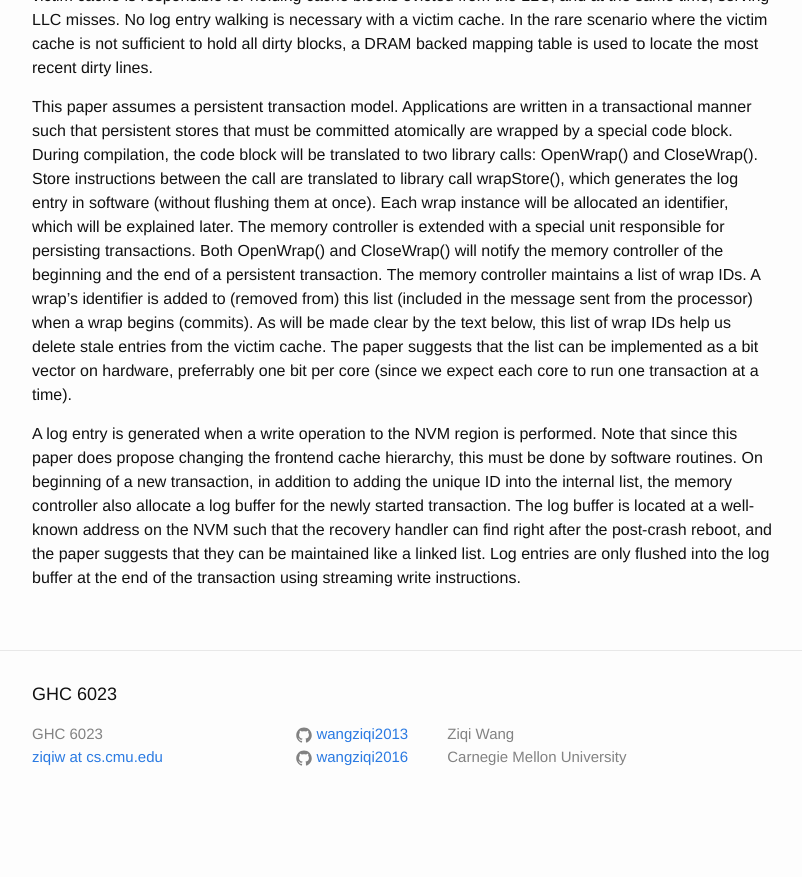
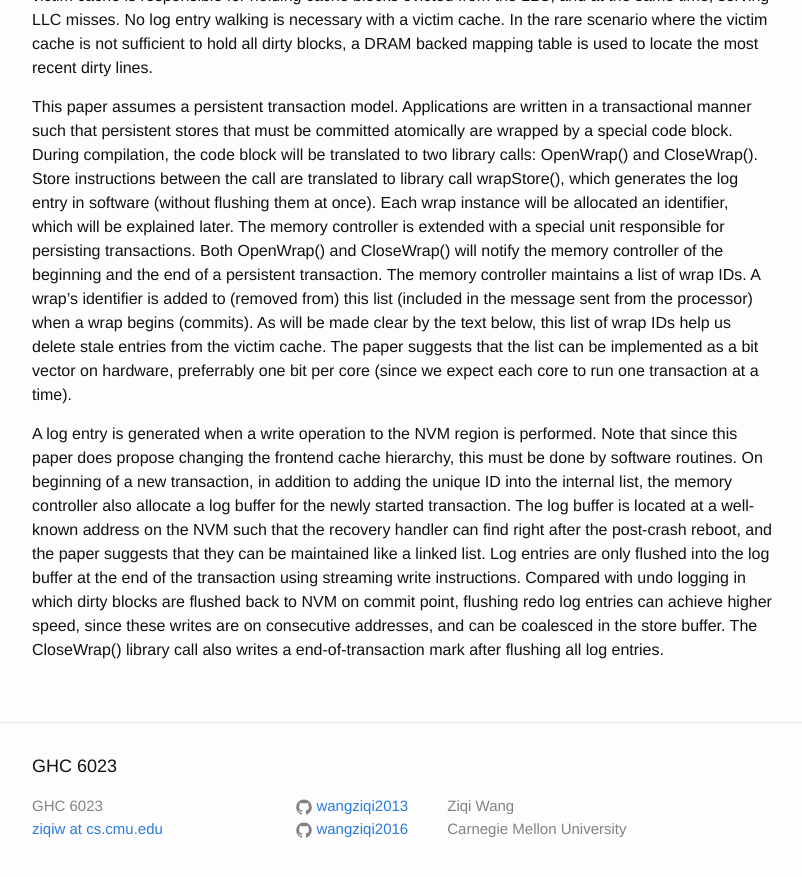
Before and after one commit to wangziqi2013/wangziqi2013.github.io, a Jekyll site: the page built from _posts/2019-08-26-atomic-persistence-for-scm.markdown, in a window 1280 px wide and 900 px high, scrolled down 1138 px. Shown: the top 877 px of the window, without its empty margins (238-1040 px from the left). Built offline with Jekyll 4.4.1, drawn with Linux system fonts in a browser that asks for light colours; before the commit the page ends 1966 px from its top, so only the background shows below that.

Commit message:
Adding comparison

```diff
--- a/_posts/2019-08-26-atomic-persistence-for-scm.markdown
+++ b/_posts/2019-08-26-atomic-persistence-for-scm.markdown
@@ -58,4 +58,7 @@ changing the frontend cache hierarchy, this must be done by software routines. O
 to adding the unique ID into the internal list, the memory controller also allocate a log buffer for the newly started
 transaction. The log buffer is located at a well-known address on the NVM such that the recovery handler can find right
 after the post-crash reboot, and the paper suggests that they can be maintained like a linked list. Log entries are only
-flushed into the log buffer at the end of the transaction using streaming write instructions.
+flushed into the log buffer at the end of the transaction using streaming write instructions. Compared with undo logging
+in which dirty blocks are flushed back to NVM on commit point, flushing redo log entries can achieve higher speed, since
+these writes are on consecutive addresses, and can be coalesced in the store buffer. The CloseWrap() library call also
+writes a end-of-transaction mark after flushing all log entries.
```
